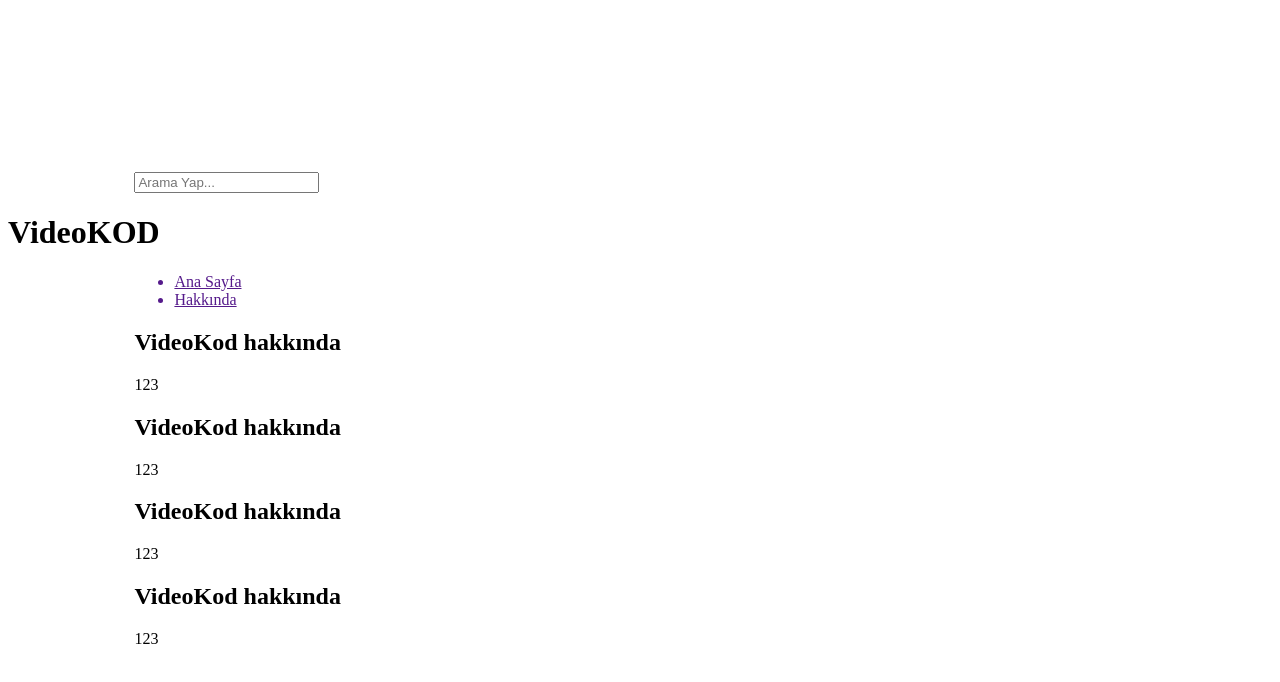
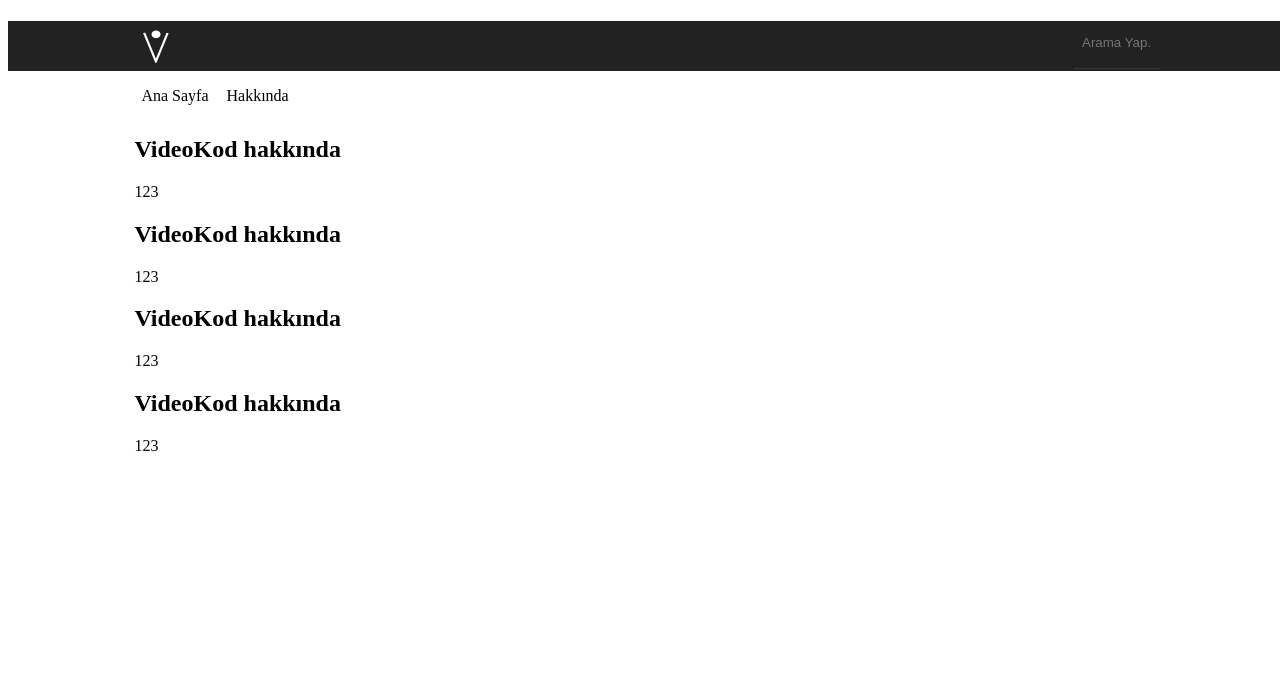
Before and after one commit to canndd/html-css-alistirmalar, a plain HTML site: page index.html in a window 1280 px wide. Drawn offline with Linux system fonts and the light colour scheme.

Commit message:
header bölümü tamamlandı

```diff
--- a/CSS/style.css
+++ b/CSS/style.css
@@ -1,9 +1,68 @@
-.header{
+header{
     width: 100%;
+    background-color: #222;
+    position: fixed;
 
+
+}
+#logo{
+    display: inline-block;
+    margin-top: 6px;
+    float: left;
+
+}
+#logo img{
+    width: 40px;
+    height: 40px;
+}
+.search{
+    display: inline-block;
+    float: right;
+
+}
+.isearch{
+    width: 70px;
+    outline: none;
+    background: transparent;
+    border: 0;
+    border-bottom: 1px solid rgb(57, 57, 57);
+    padding: 8px 8px 18px;
+    margin-top: 6px;
+    transition-duration: 0.6s;
+    transition-property: width,color;
+}
+.isearch:focus{
+    width: 300px;
+    border-bottom: 1px solid #cc181e;
 }
 .container{
     width: 80%;
     margin: 0 auto;
 
 }
+.menu{
+    border-bottom: 1px solid rgb(255, 255, 255);
+}
+.menuul{
+    margin: 0;
+    padding: 0;
+
+}
+.menuli{
+    display: inline-block;
+    list-style-type:none;
+    padding: 7px;
+    border-bottom: 3px solid rgb(255, 255, 255);
+    color: black;
+
+
+}
+.menuli:hover{
+    border-bottom: 3px solid #cc181e;
+}
+.menuul>a {
+    color: white;
+}
+.menuul>a:hover{
+    color: black;
+}
--- a/index.html
+++ b/index.html
@@ -14,7 +14,7 @@
             <img src="assets/icon.png" alt="">
         </div>
         <div class="search">
-            <input placeholder="Arama Yap...">
+            <input class="isearch" placeholder="Arama Yap...">
         </div>
 
     </div>
@@ -28,12 +28,12 @@
 </div>
 <div class="menu">
     <div class="container">
-        <ul class="menu-ul">
+        <ul class="menuul">
             <a href="">
-                <li class="menu-li">Ana Sayfa</li>
+                <li class="menuli">Ana Sayfa</li>
             </a>
             <a href="">
-                <li class="menu-li">Hakkında</li>
+                <li class="menuli">Hakkında</li>
             </a>
         </ul>
     </div>
```
